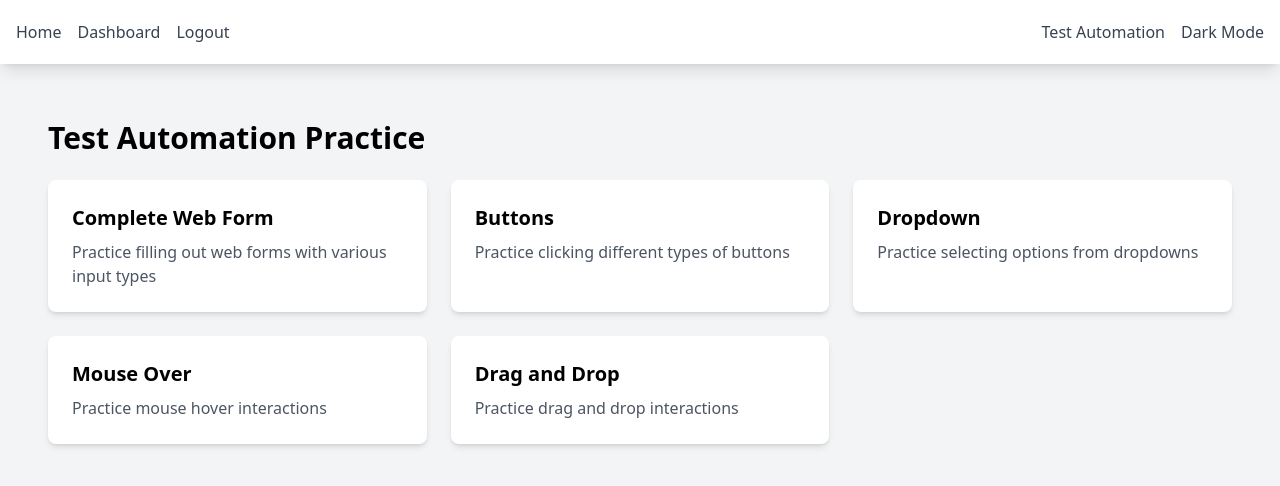
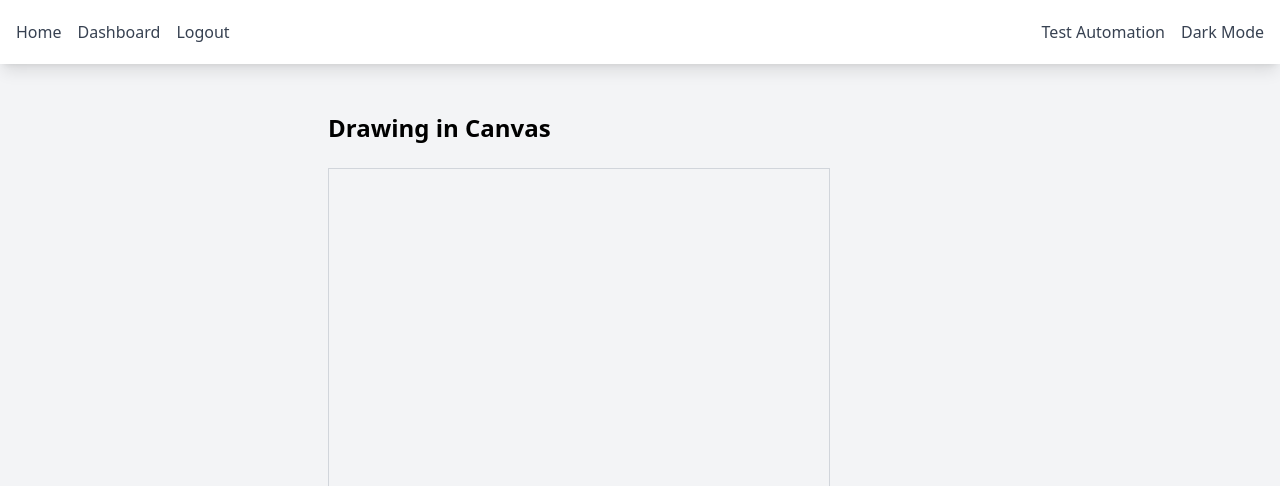
Before and after one commit to orhunakkan/task-manager, a React (Create React App) app in the folder client/: page /automation/drawing-canvas in a window 1280 px wide. Shown: the top 486 px of the page. Built offline with nearby package versions, Linux system fonts and the light colour scheme; no server answers; sample sign-in values are in the browser's storage.

Commit message:
Add DrawingCanvas component for automation practice and update routing

```diff
--- a/client/src/App.tsx
+++ b/client/src/App.tsx
@@ -19,6 +19,7 @@ import { Buttons } from './components/automation/Buttons';
 import { Dropdown } from './components/automation/Dropdown';
 import { MouseOver } from './components/automation/MouseOver';
 import { DragAndDrop } from './components/automation/DragAndDrop';
+import { DrawingCanvas } from './components/automation/DrawingCanvas';
 
 // Protected Route component
 const ProtectedRoute: React.FC<{ children: React.ReactNode }> = ({
@@ -199,6 +200,14 @@ export const App: React.FC = () => {
                     </ProtectedRoute>
                   }
                 />
+                <Route
+                  path="/automation/drawing-canvas"
+                  element={
+                    <ProtectedRoute>
+                      <DrawingCanvas />
+                    </ProtectedRoute>
+                  }
+                />
               </Routes>
             </main>
           </div>
--- /dev/null
+++ b/client/src/components/automation/DrawingCanvas.tsx
@@ -0,0 +1,62 @@
+import React, { useRef, useEffect, useState } from 'react';
+
+export const DrawingCanvas: React.FC = () => {
+  const canvasRef = useRef<HTMLCanvasElement | null>(null);
+  const [isDrawing, setIsDrawing] = useState(false);
+
+  useEffect(() => {
+    const canvas = canvasRef.current;
+    if (!canvas) return;
+
+    const context = canvas.getContext('2d');
+    if (!context) return;
+
+    context.lineWidth = 2;
+    context.lineCap = 'round';
+    context.strokeStyle = 'black';
+
+    const startDrawing = (e: MouseEvent) => {
+      context.beginPath();
+      context.moveTo(e.offsetX, e.offsetY);
+      setIsDrawing(true);
+    };
+
+    const draw = (e: MouseEvent) => {
+      if (!isDrawing) return;
+      context.lineTo(e.offsetX, e.offsetY);
+      context.stroke();
+    };
+
+    const stopDrawing = () => {
+      context.closePath();
+      setIsDrawing(false);
+    };
+
+    canvas.addEventListener('mousedown', startDrawing);
+    canvas.addEventListener('mousemove', draw);
+    canvas.addEventListener('mouseup', stopDrawing);
+    canvas.addEventListener('mouseout', stopDrawing);
+
+    return () => {
+      canvas.removeEventListener('mousedown', startDrawing);
+      canvas.removeEventListener('mousemove', draw);
+      canvas.removeEventListener('mouseup', stopDrawing);
+      canvas.removeEventListener('mouseout', stopDrawing);
+    };
+  }, [isDrawing]);
+
+  return (
+    <div className="max-w-2xl mx-auto p-6">
+      <h2 className="text-2xl font-bold mb-6 dark:text-dark-heading">
+        Drawing in Canvas
+      </h2>
+      <canvas
+        ref={canvasRef}
+        width={500}
+        height={500}
+        className="border border-gray-300"
+        data-testid="drawing-canvas"
+      ></canvas>
+    </div>
+  );
+};
--- a/client/src/pages/Automation.tsx
+++ b/client/src/pages/Automation.tsx
@@ -33,6 +33,11 @@ const automationSections: AutomationSection[] = [
     path: '/automation/drag-and-drop',
     description: 'Practice drag and drop interactions',
   },
+  {
+    title: 'Drawing in Canvas',
+    path: '/automation/drawing-canvas',
+    description: 'Practice drawing in a canvas element',
+  },
   // Add more sections as needed
 ];
 
```
